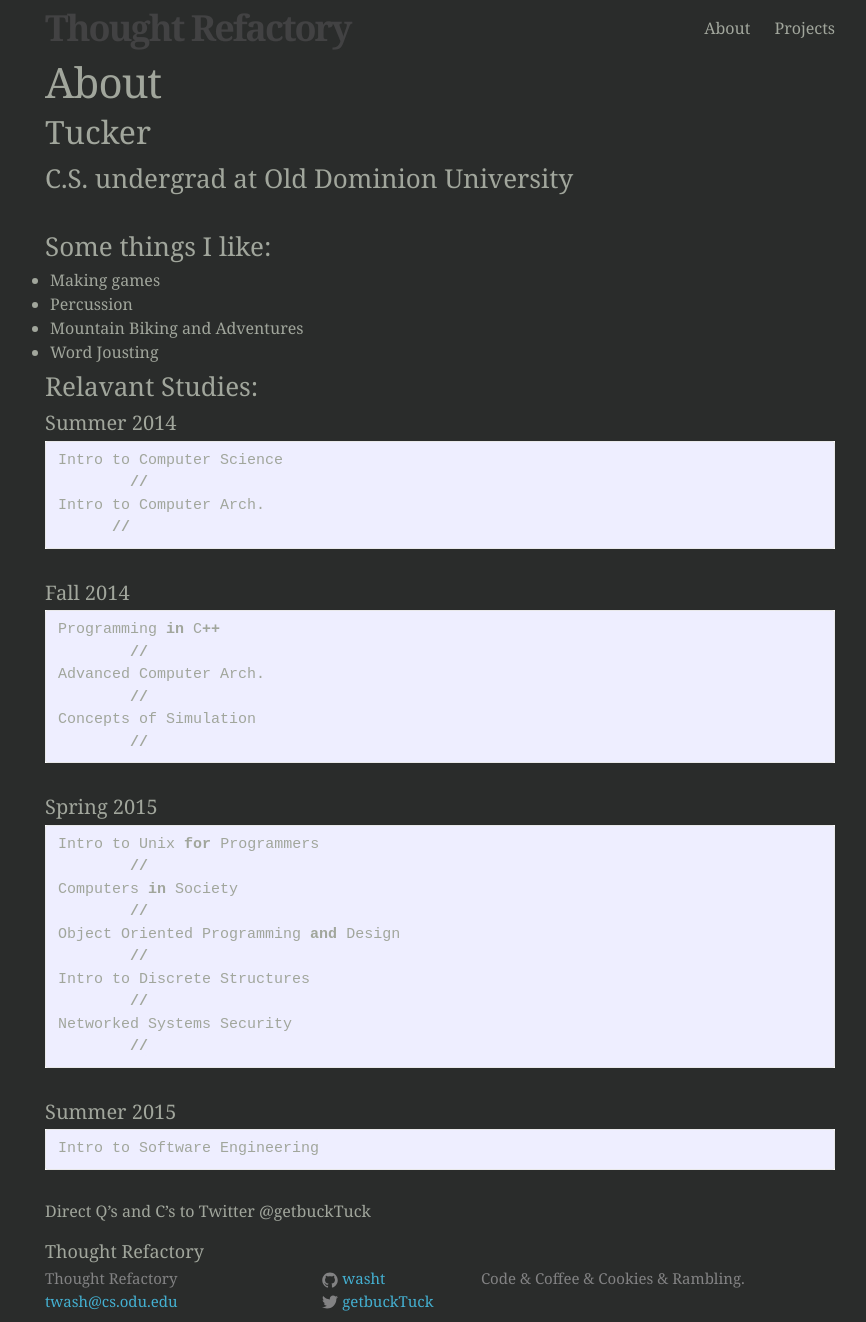
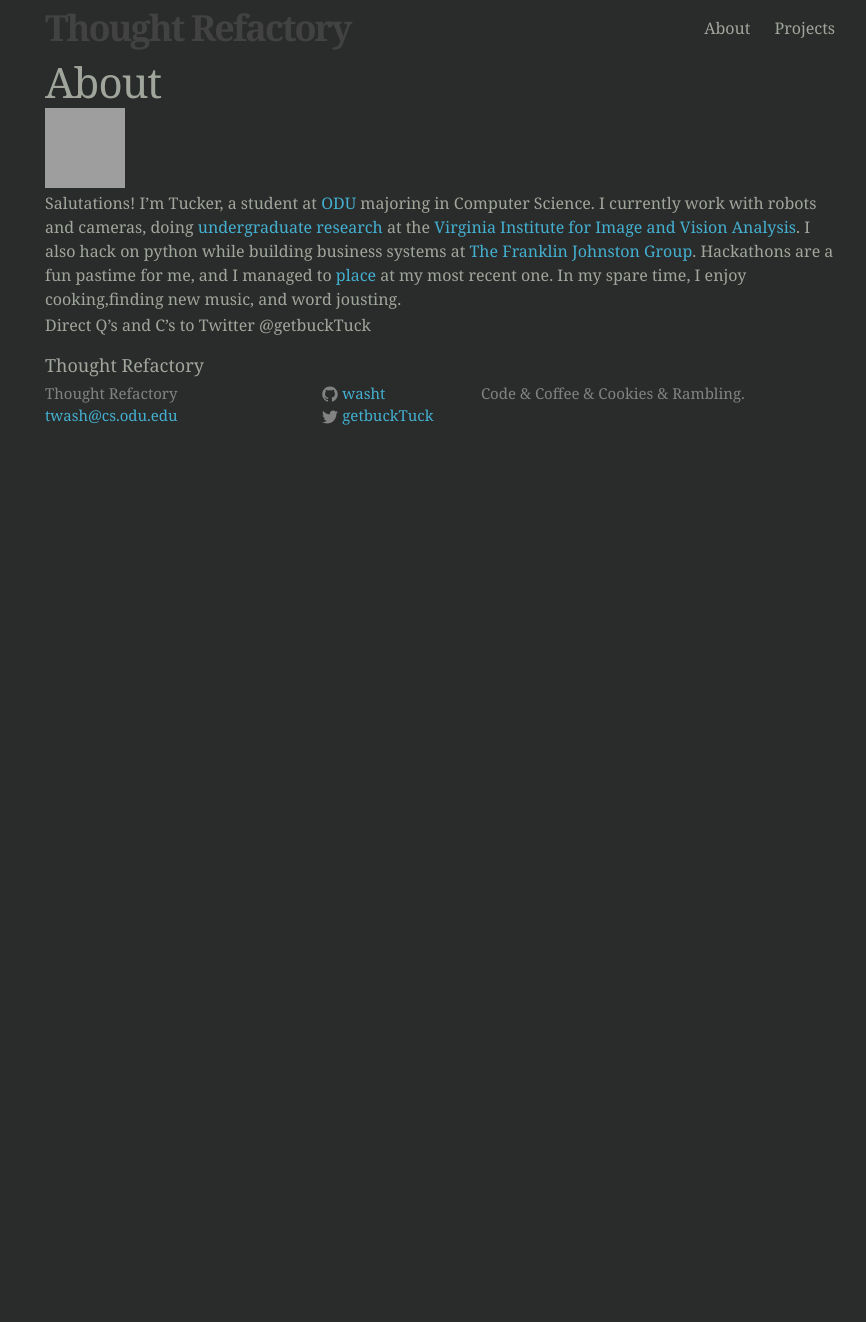
Before and after one commit to washt/washt.github.io, a Jekyll site: the page built from about.md, in a window 1280 px wide. Shown: the whole page, without its empty margins (200-1066 px from the left). Built offline with Jekyll 4.4.1, drawn with Linux system fonts in a browser that asks for light colours; after the commit the page ends 900 px from its top, so only the background shows below that; grey boxes are pictures that could not be loaded.

Commit message:
Updated about page

```diff
--- a/about.md
+++ b/about.md
@@ -3,55 +3,9 @@ layout: page
 title: About
 permalink: /about/
 ---
-<h2>Tucker</h2>
-<h3>C.S. undergrad at Old Dominion University</h3><br />
-<h3>Some things I like:</h3>
+![Me](https://s.gravatar.com/avatar/b94dcd5acada69cb1675a6698ddba404?s=80)
 
-* Making games
-* Percussion
-* Mountain Biking and Adventures
-* Word Jousting
-<br />
-<h3>Relavant Studies:</h3>
-
-<h4>Summer 2014</h4>
-{% highlight Python %}
-
-Intro to Computer Science
-	//
-Intro to Computer Arch.
-      //
-{% endhighlight %} <br />
-
-<h4> Fall 2014 </h4>
-
-{% highlight Python %}
-
-Programming in C++
-	//
-Advanced Computer Arch.
-	//
-Concepts of Simulation
-	//
-{% endhighlight %} <br />
-<h4> Spring 2015 </h4>
-{% highlight Python %}
-Intro to Unix for Programmers
-	//
-Computers in Society
-	//
-Object Oriented Programming and Design
-	//
-Intro to Discrete Structures
-	//
-Networked Systems Security
-	//
-{% endhighlight%} <br />
-<h4> Summer 2015 </h4>
-{% highlight Python %}
-Intro to Software Engineering
-{% endhighlight %} <br />
-
+Salutations! I'm Tucker, a student at [ODU](http://www.cs.odu.edu/) majoring in Computer Science. I currently work with robots and cameras, doing [undergraduate research](http://www.eng.odu.edu/visionlab/people.php#ug_0) at the [Virginia Institute for Image and Vision Analysis](http://www.eng.odu.edu/visionlab/). I also hack on python while building business systems at [The Franklin Johnston Group](http://thefranklinjohnstongroup.com/profile/). Hackathons are a fun pastime for me, and I managed to [place](http://www.cs.odu.edu/show_news.shtml?231) at my most recent one. In my spare time, I enjoy cooking,finding new music, and word jousting.
 
 
 
```
